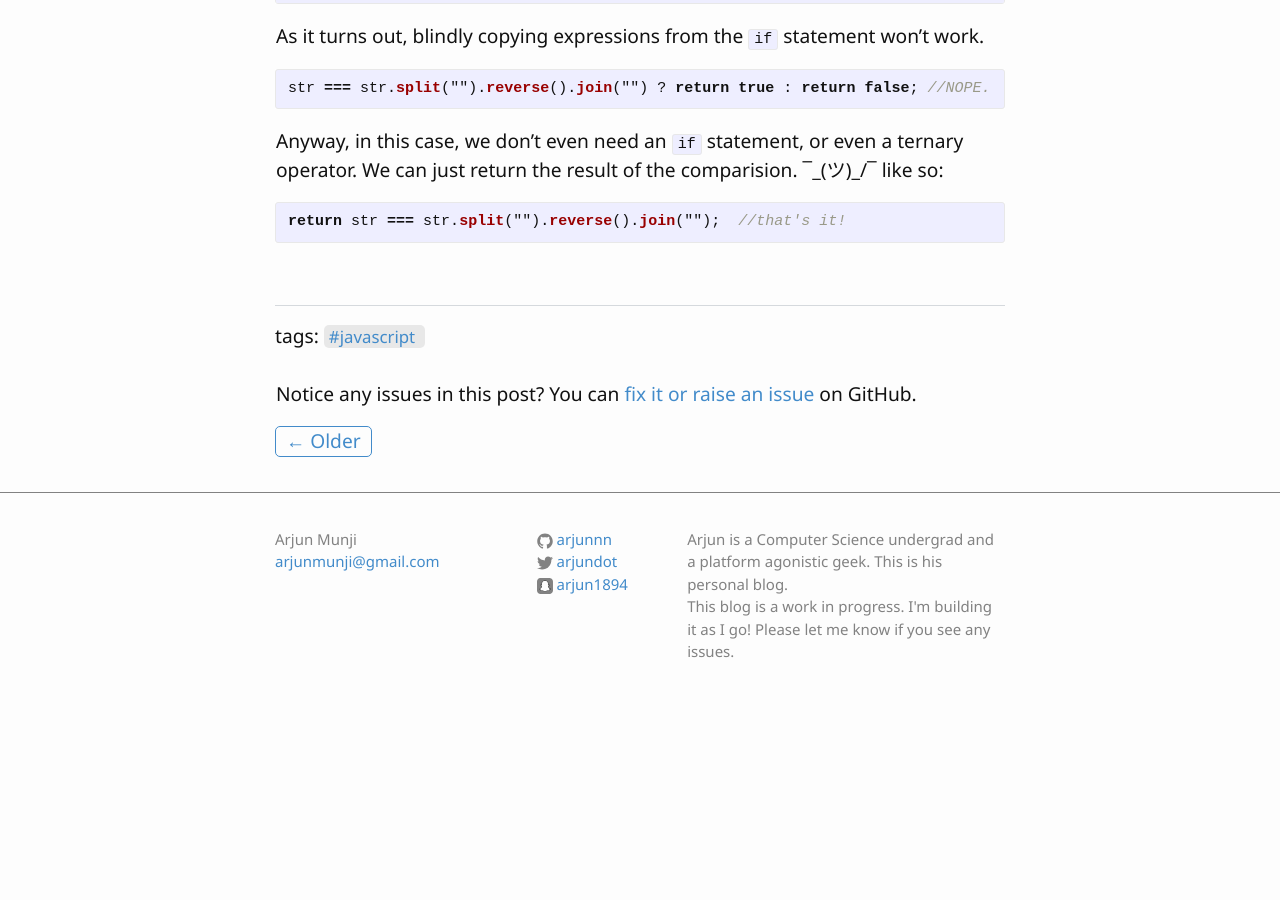
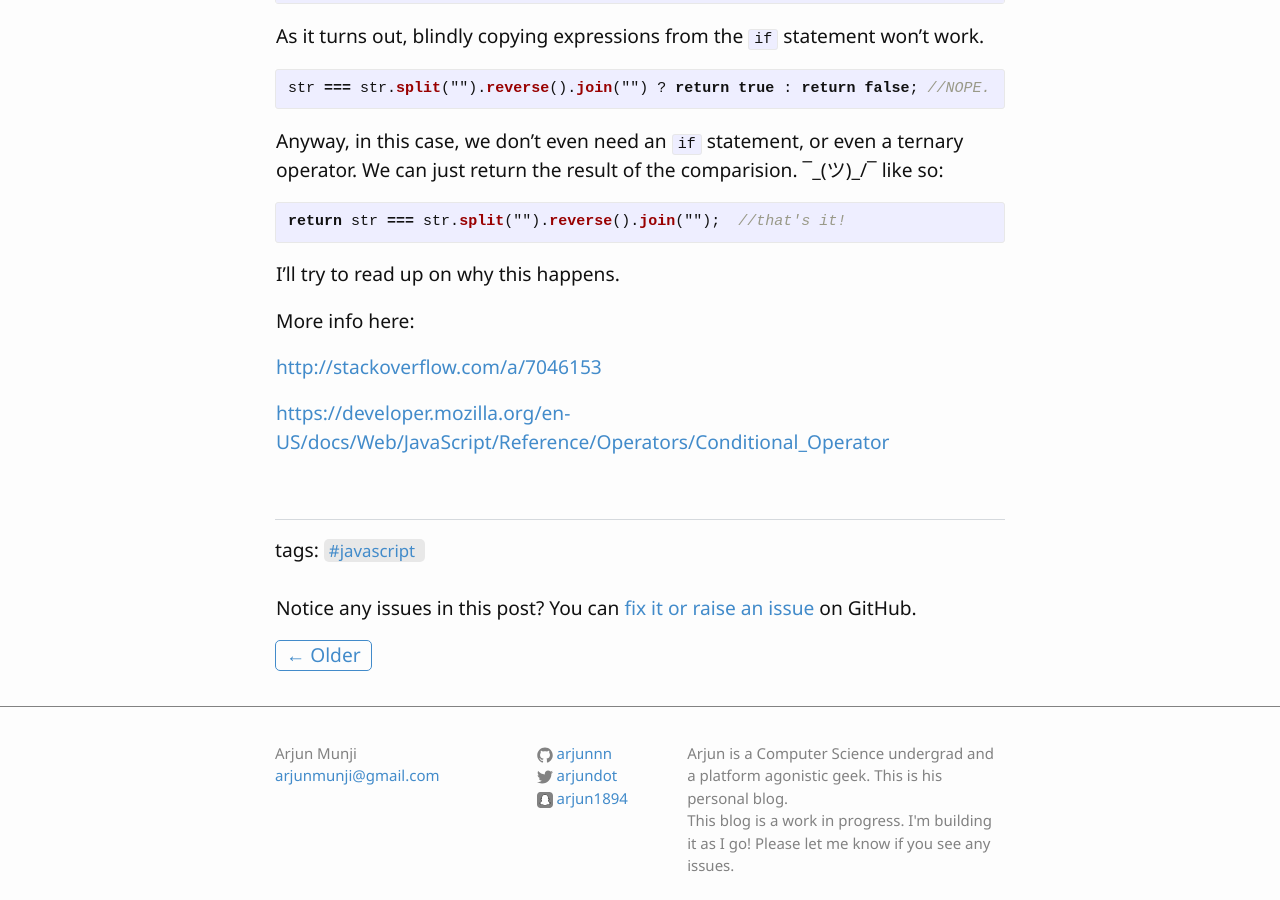
Before and after one commit to arjunnn/blog, a Jekyll site: the page built from _posts/2016-12-29-ternary-conditional-operator-javascript.md, in a window 1280 px wide and 900 px high, scrolled down 1041 px. Built offline with Jekyll 4.4.1, drawn with Linux system fonts in a browser that asks for light colours; some web fonts are replaced; before the commit the page ends 1774 px from its top, so only the background shows below that.

Commit message:
update with links

```diff
--- a/_posts/2016-12-29-ternary-conditional-operator-javascript.md
+++ b/_posts/2016-12-29-ternary-conditional-operator-javascript.md
@@ -62,3 +62,11 @@ Anyway, in this case, we don't even need an `if` statement, or even a ternary op
 return str === str.split("").reverse().join("");  //that's it!
 
 {% endhighlight %}
+
+I'll try to read up on why this happens.
+
+More info here:
+
+[http://stackoverflow.com/a/7046153](http://stackoverflow.com/a/7046153)
+
+[https://developer.mozilla.org/en-US/docs/Web/JavaScript/Reference/Operators/Conditional_Operator](https://developer.mozilla.org/en-US/docs/Web/JavaScript/Reference/Operators/Conditional_Operator)
```
